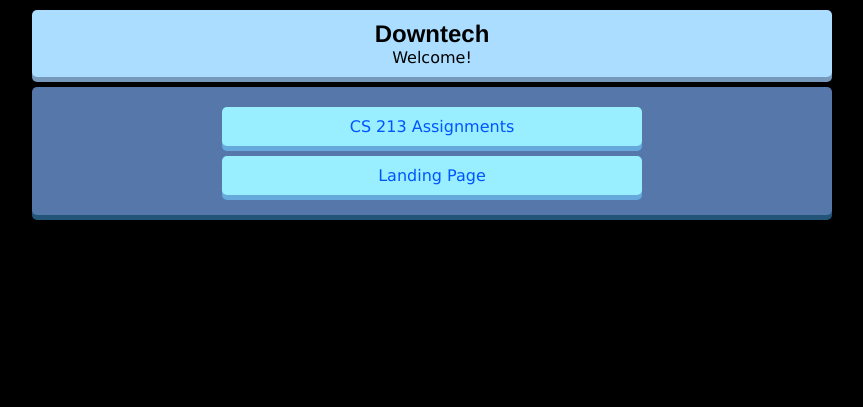
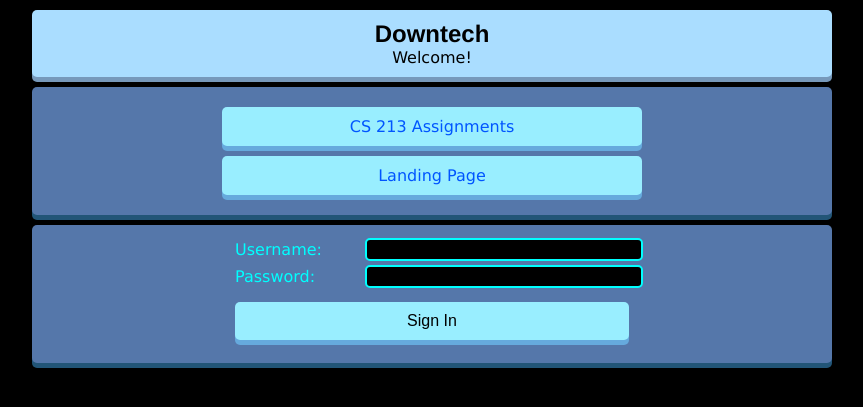
Before and after one commit to ascenderx/byui-cs213-downerj, a PHP site: page /week03/login.html in a window 1280 px wide. Shown: the top 407 px of the page, without its empty margins (208-1071 px from the left). Run offline with PHP 8.4, Linux system fonts and the light colour scheme.

Commit message:
Week03: Add inputs to login

```diff
--- a/top.css
+++ b/top.css
@@ -9,8 +9,9 @@ body {
     margin: 10px auto 10px auto;
 }
 
-.banner-top, .content-top, .button {
+.banner-top, .content-top, .button, .button-2 {
     border-radius: 5px;
+    font-size: 16px;
 }
 
 .banner-top {
@@ -30,6 +31,7 @@ body {
     background-color: #57a;
     padding: 10px;
     box-shadow: 0 5px #257;
+    color: #0ff;
 }
 
 @media (max-width: 800px) {
@@ -44,8 +46,10 @@ body {
     margin-right: auto;
     margin-bottom: 20px;
     background-color: #eff;
-    border: 1px solid #678;
     padding: 10px;
+    color: #000;
+    border-radius: 5px;
+    box-shadow: 0 5px #aaf;
 }
 
 @media (max-width: 800px) {
@@ -100,10 +104,6 @@ a.a-dark:hover, a.a-dark:focus {
     color: #fff;
 }
 
-.fill {
-    width: 100%;
-}
-
 .most {
     width: 90%;
 }
@@ -132,20 +132,51 @@ img {
     height: auto;
 }
 
-td, th {
+table.spec-table th, table.spec-table td {
     font-size: 12px;
 }
 
-.button {
+.fill-table {
+    width: 400px;
+}
+
+input[type=text] {
+    display: inline-block;
+    background-color: #000;
+    color: #0ff;
+    border: 2px solid #0ff;
+    border-radius: 5px;
+    padding: 2px 5px 2px 5px;
+    font-family: monospace;
+}
+
+input[type=text]:hover {
+    background-color: #057;
+}
+
+input[type=text]:focus {
+    background-color: #079;
+}
+
+.font-bold {
+    font-weight: bold;
+}
+
+button, .button, .button-2 {
     background-color: #9ef;
     padding: 10px;
     max-width: 400px;
     margin: 10px auto 10px auto;
     box-shadow: 0 5px #6ad;
     text-align: center;
+    border: none;
 }
 
-.button:hover, .button:focus {
+.fill {
+    width: 100%;
+}
+
+.button:hover, .button:focus, .button-2:hover, .button-2:focus {
     background-color: #cff;
     cursor: pointer;
     color: #0af;
@@ -155,6 +186,10 @@ hr.hr-dark {
     border: 2px solid #7ef;
 }
 
+.attach-left {
+    padding-left: 0;
+}
+
 @media (max-width: 800px) {
     td, th {
         font-size: 10px;
--- a/week02/index.html
+++ b/week02/index.html
@@ -77,7 +77,7 @@
                 <hr />
                 <div class="center-text">Fall 2018</div>
                 <br />
-                <table class="centered" style="border: 1px solid #000; border-collapse: collapse; font-family: 'Monaco', 'Consolas', monospace;">
+                <table class="centered spec-table" style="border: 1px solid #000; border-collapse: collapse; font-family: 'Monaco', 'Consolas', monospace;">
                     <tr>
                     <th style="border-bottom: 1px solid #000; text-align: left; padding: 5px 10px 5px 10px;">Course #</th>
                     <th style="border-bottom: 1px solid #000; text-align: left; padding: 5px 10px 5px 10px;">Course Description</th>
--- a/week03/index.html
+++ b/week03/index.html
@@ -21,6 +21,10 @@
             <a href="../index.html"><div class="button">CS 213 Assignments</div></a>
             <a href="./login.html"><div class="button">Sign In</div></a>
         </div>
+
+        <div class="content-top fill">
+
+        </div>
         </div>
     </body>
 </html>
--- a/week03/login.html
+++ b/week03/login.html
@@ -18,6 +18,24 @@
             <a href="../index.html"><div class="button">CS 213 Assignments</div></a>
             <a href="./index.html"><div class="button">Landing Page</div></a>
         </div>
+
+        <div class="content-top fill">
+            <form id="frm-login" action="">
+                <table class="centered fill-table">
+                    <tr>
+                        <td>Username:</td>
+                        <td><input type="text" id="txt-username" class="fill font-bold" /></td>
+                    </tr>
+                    <tr>
+                        <td>Password:</td>
+                        <td><input type="text" id="txt-password" class="fill font-bold" /></td>
+                    </tr>
+                    <tr>
+                        <td colspan="2"><button class="button fill">Sign In</button></td>
+                    </tr>
+                </table>
+            </form>
+        </div>
         </div>
     </body>
 </html>
```
